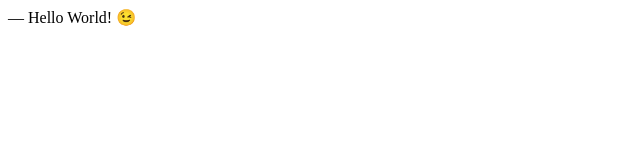
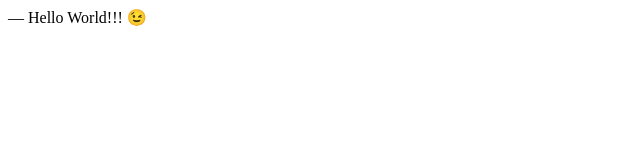
Before and after one commit to RS228/homepage, a plain HTML site: page index.html in a window 1280 px wide. Shown: the full height of the page, 0-640 px from the left. Drawn offline with Linux system fonts and the light colour scheme.

Commit message:
Changes in index file

```diff
--- a/index.html
+++ b/index.html
@@ -5,6 +5,6 @@
     <title>Résumé</title>
   </head>
   <body>
-    ― Hello World! &#x1F609;
+    ― Hello World!!! &#x1F609;
   </body>
 </html>
```
